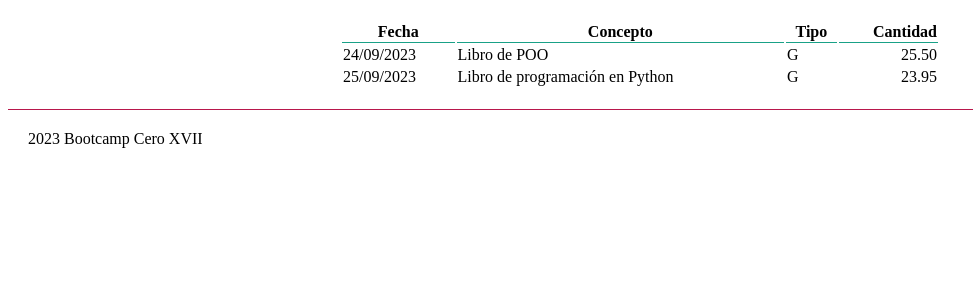
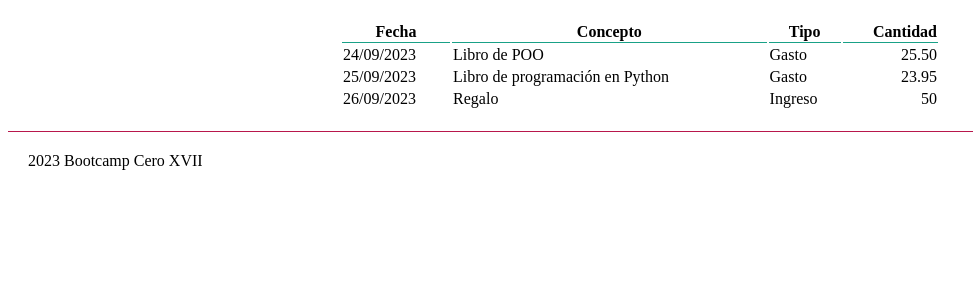
Before and after one commit to camacr28/flask, a Flask app: page / in a window 1280 px wide. Shown: the part 83-383 px from the top of the page, without its empty margins (0-973 px from the left). Run offline with Flask 3, Linux system fonts and the light colour scheme.

Commit message:
fix: Mejora visualización tipo operación

```diff
--- a/balance/data/movimientos.csv
+++ b/balance/data/movimientos.csv
@@ -1,3 +1,4 @@
 fecha,concepto,ingreso_gasto,cantidad
 24/09/2023,Libro de POO,G,25.50
 25/09/2023,Libro de programación en Python,G,23.95
+26/09/2023,Regalo,I,50
--- a/balance/templates/inicio.html
+++ b/balance/templates/inicio.html
@@ -24,7 +24,14 @@
             <tr>
                 <td>{{ m.fecha }}</td>
                 <td>{{ m.concepto }}</td>
-                <td>{{ m.ingreso_gasto }}</td>
+                <td>
+
+                    {% if m.ingreso_gasto == 'I' %}
+                    Ingreso
+                    {% else %}
+                    Gasto
+                    {% endif %}
+                </td>
                 <td class="numero">{{ m.cantidad }}</td>
             </tr>
             {% endfor %}
```
